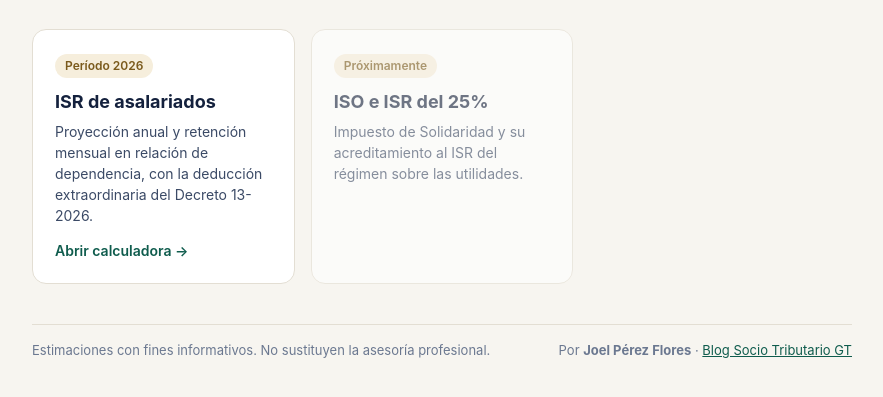
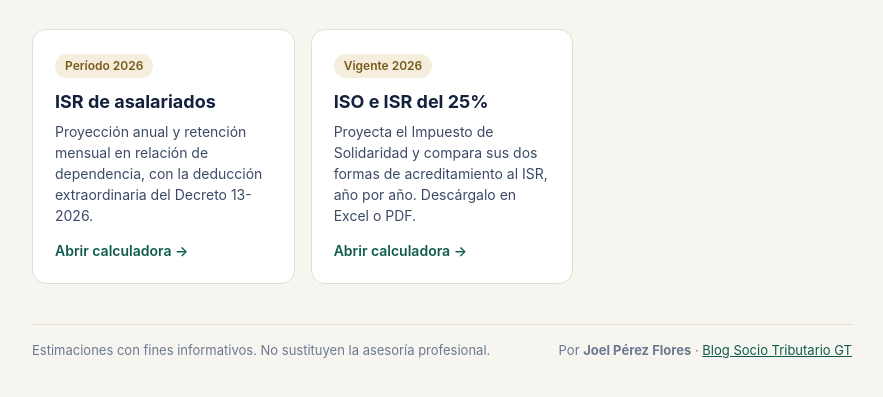
Before and after one commit to jperez-f/calculadoras, a plain HTML site: page index.html in a window 1280 px wide. Shown: the part 229-626 px from the top of the page, without its empty margins (198-1081 px from the left). Drawn offline with Linux system fonts and the light colour scheme.

Commit message:
Activa la calculadora de proyección del ISO en la portada
Updated link and content for ISO and ISR section.

```diff
--- a/index.html
+++ b/index.html
@@ -37,10 +37,11 @@
       <p>Proyección anual y retención mensual en relación de dependencia, con la deducción extraordinaria del Decreto 13-2026.</p>
       <div class="go">Abrir calculadora →</div>
     </a>
-    <a class="card soon" href="#">
-      <span class="tag">Próximamente</span>
+    <a class="card" href="iso-proyeccion.html">
+      <span class="tag">Vigente 2026</span>
       <h2>ISO e ISR del 25%</h2>
-      <p>Impuesto de Solidaridad y su acreditamiento al ISR del régimen sobre las utilidades.</p>
+      <p>Proyecta el Impuesto de Solidaridad y compara sus dos formas de acreditamiento al ISR, año por año. Descárgalo en Excel o PDF.</p>
+      <div class="go">Abrir calculadora →</div>
     </a>
   </div>
   <footer>
```
